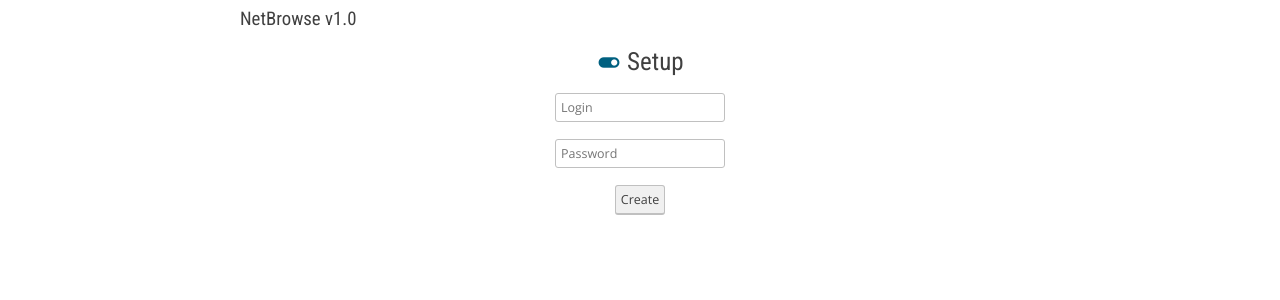
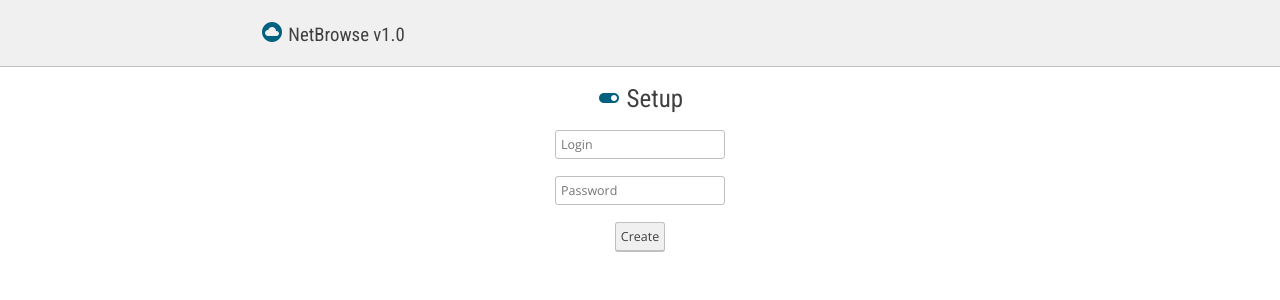
Before and after one commit to svintox/netbrowse, a PHP site: page / in a window 1280 px wide. Shown: the top 300 px of the page. Run offline with PHP 8.4, Linux system fonts and the light colour scheme.

Commit message:
Made header look better (hehe)

```diff
--- a/index.php
+++ b/index.php
@@ -10,8 +10,11 @@ include("system/boot.php");
 <script src="system/script.js"></script>
 <body>
 
+<div class="headerZone">
+  <h2><span class="material-icons">cloud_circle</span> NetBrowse v1.0</h2>
+</div>
+
 <div class="contentZone">
-  <h2>NetBrowse v1.0</h2>
   <?php
     if ($SystemState == "setup")
       {
--- a/system/style.css
+++ b/system/style.css
@@ -14,6 +14,7 @@ body {
     font-size:12.5px;
     color:#404040;
     background-color:#ffffff;
+    margin:0px;
 }
 table {
     font-size:inherit;
@@ -44,16 +45,28 @@ h1, h2, h3, h4, h5, h6 {
     font-family:'Roboto Condensed', 'Arial Narrow';
     font-weight:normal;
 }
+.material-icons {
+    vertical-align:-3px;
+    color:#006080;
+}
+.headerZone {
+    background-color:#f0f0f0;
+    border-bottom:1px solid #c0c0c0;
+    width:100%;
+    display:block;
+    padding:20px;
+}
+.headerZone h2 {
+    display:block;
+    margin:0 auto;
+    max-width:800px;
+}
 .contentZone {
     display:block;
     margin:0 auto;
     max-width:800px;
 }
-.material-icons {
-    font-size:inherit;
-    vertical-align:-5px;
-    color:#006080;
-}
+
 .foldericon {
     font-size:inherit;
     color:#ffe090;
```
